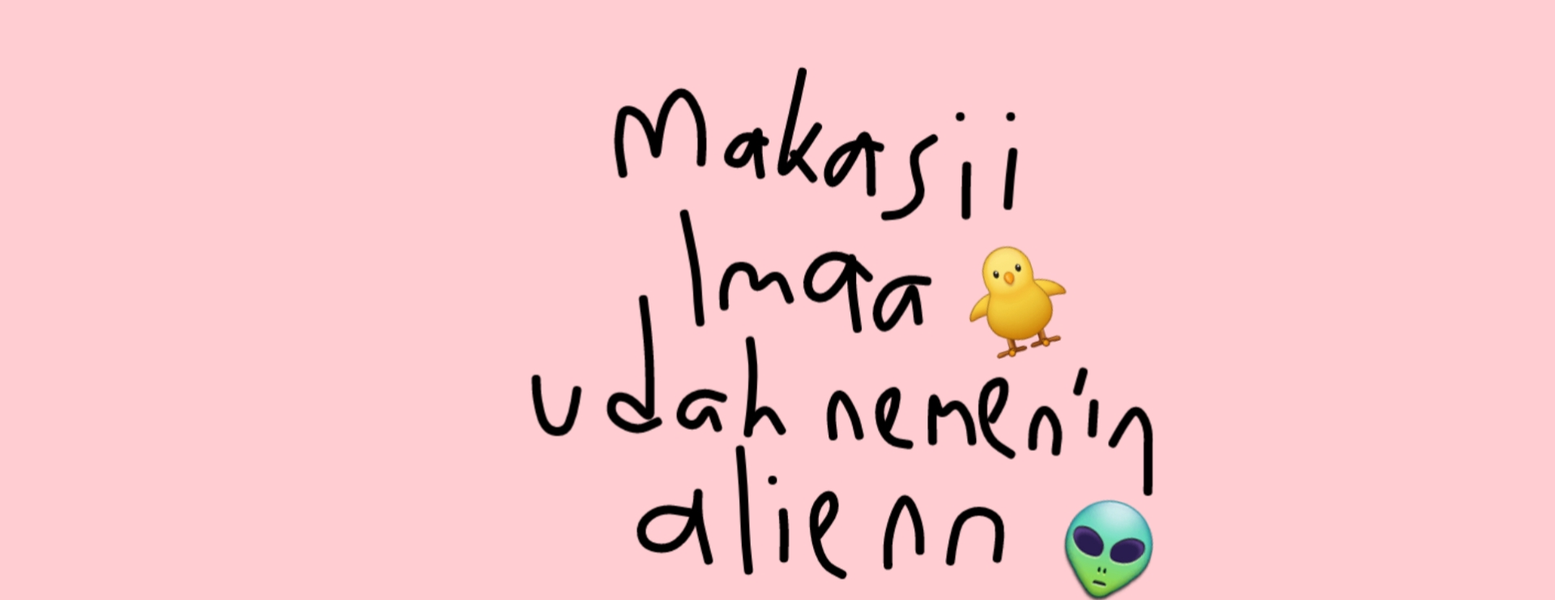
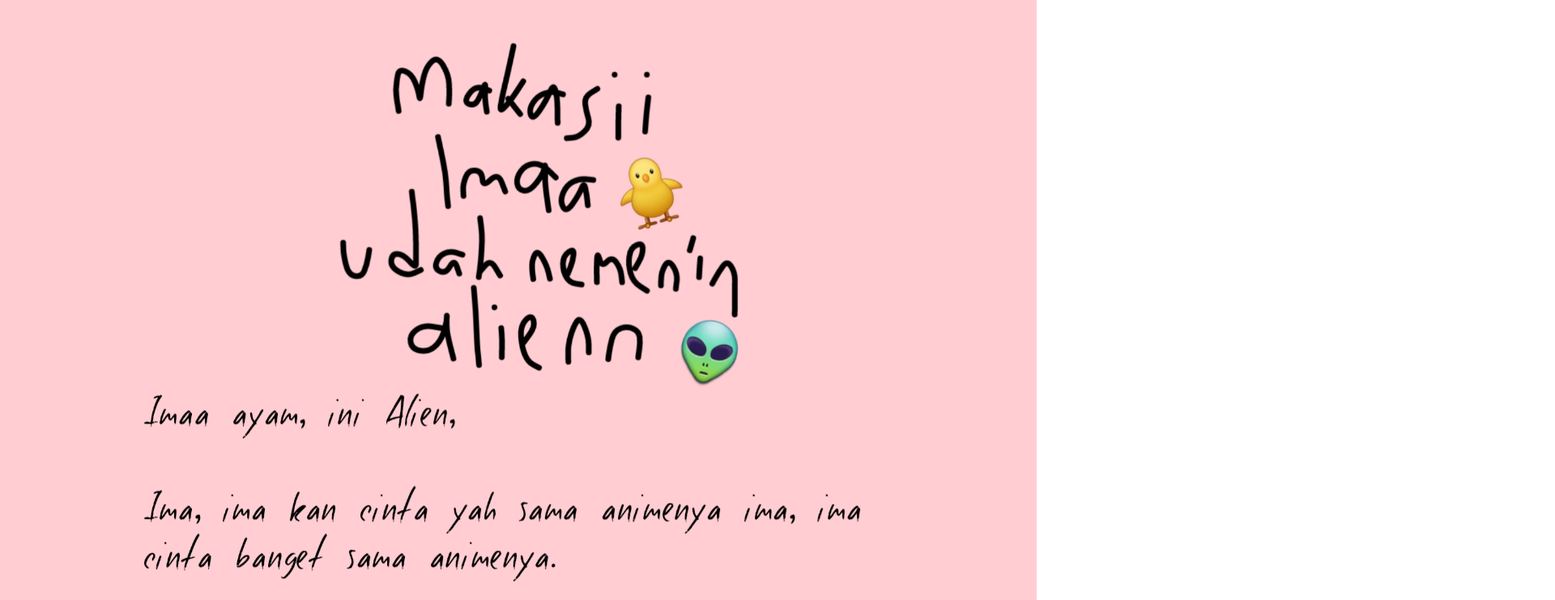
Before and after one commit to suratdarialien/suratdarialien.github.io, a plain HTML site: page index.html in a window 1280 px wide. Shown: the top 741 px of the page at 81% size, 1920 px wide, since content can reach past the window. Drawn offline with Linux system fonts and the light colour scheme.

Commit message:
Update index.html

```diff
--- a/index.html
+++ b/index.html
@@ -1 +1 @@
-<html><body style="margin:0;width:100%"><img src="/20220319_152748.jpg"></body></html>
+<html><body style="margin:0"><img style="width:100%"src="/20220319_152748.jpg"></body></html>
```
